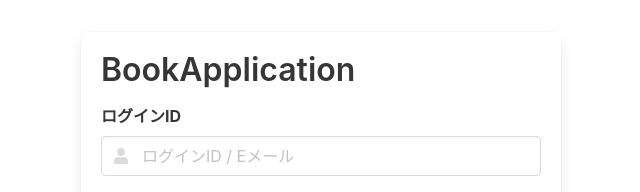
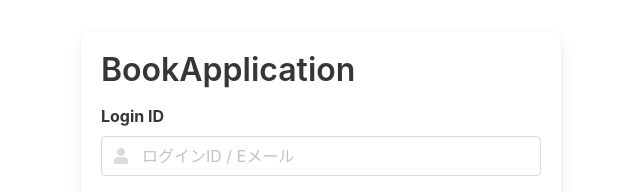
Before and after one commit to yuta4649/book-app-client, a Vue app: page /login in a window 1280 px wide. Shown: the top 192 px of the page, without its empty margins (319-959 px from the left). Built offline with nearby package versions, Linux system fonts and the light colour scheme.

Commit message:
fix string

```diff
--- a/src/views/Login.vue
+++ b/src/views/Login.vue
@@ -10,7 +10,7 @@
             <error-message :errors="errors" />
             <!-- ログインID入力項目 -->
             <div class="field">
-              <label class="label">ログインID</label>
+              <label class="label">Login ID</label>
               <p class="control has-icons-left">
                 <input
                   class="input"
```
